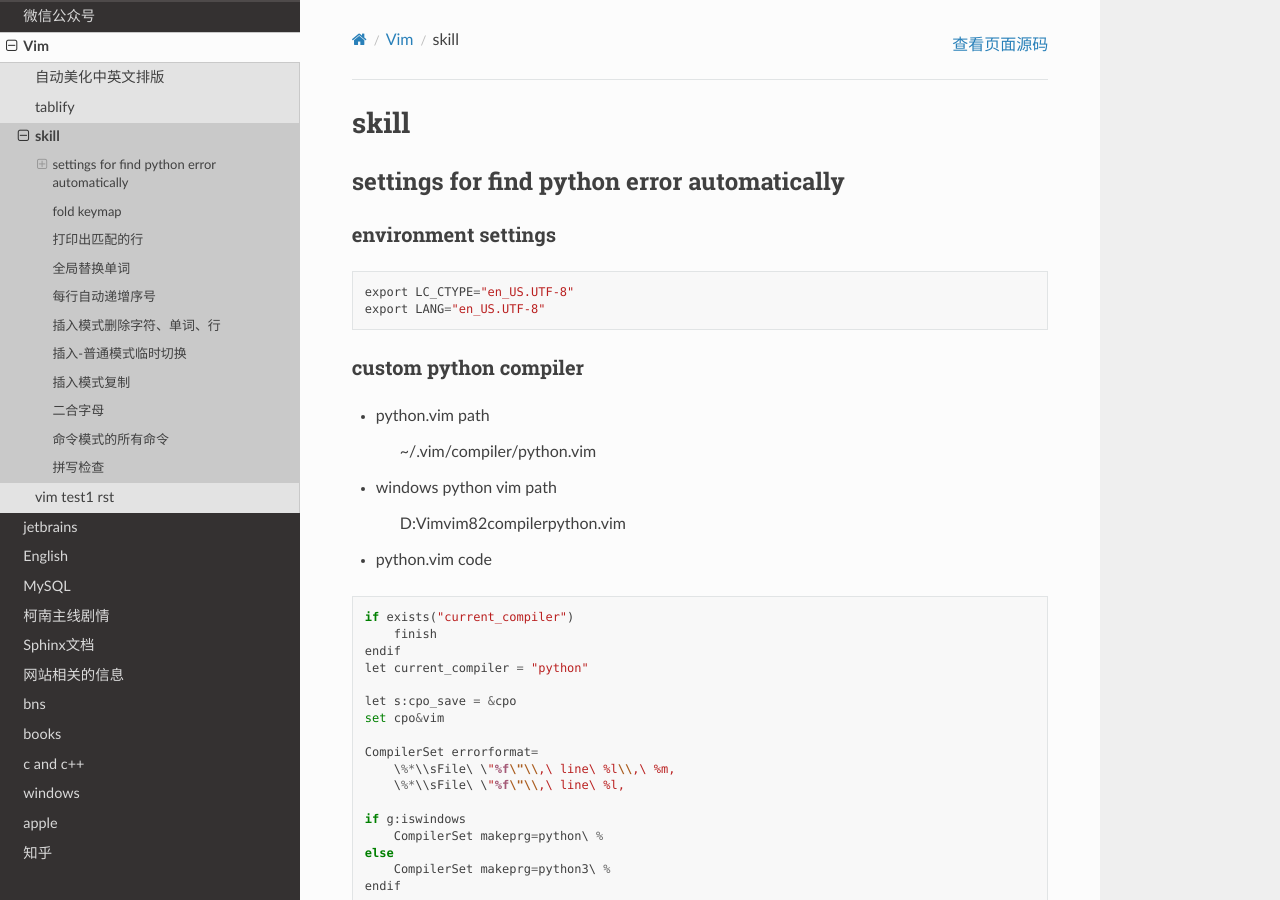
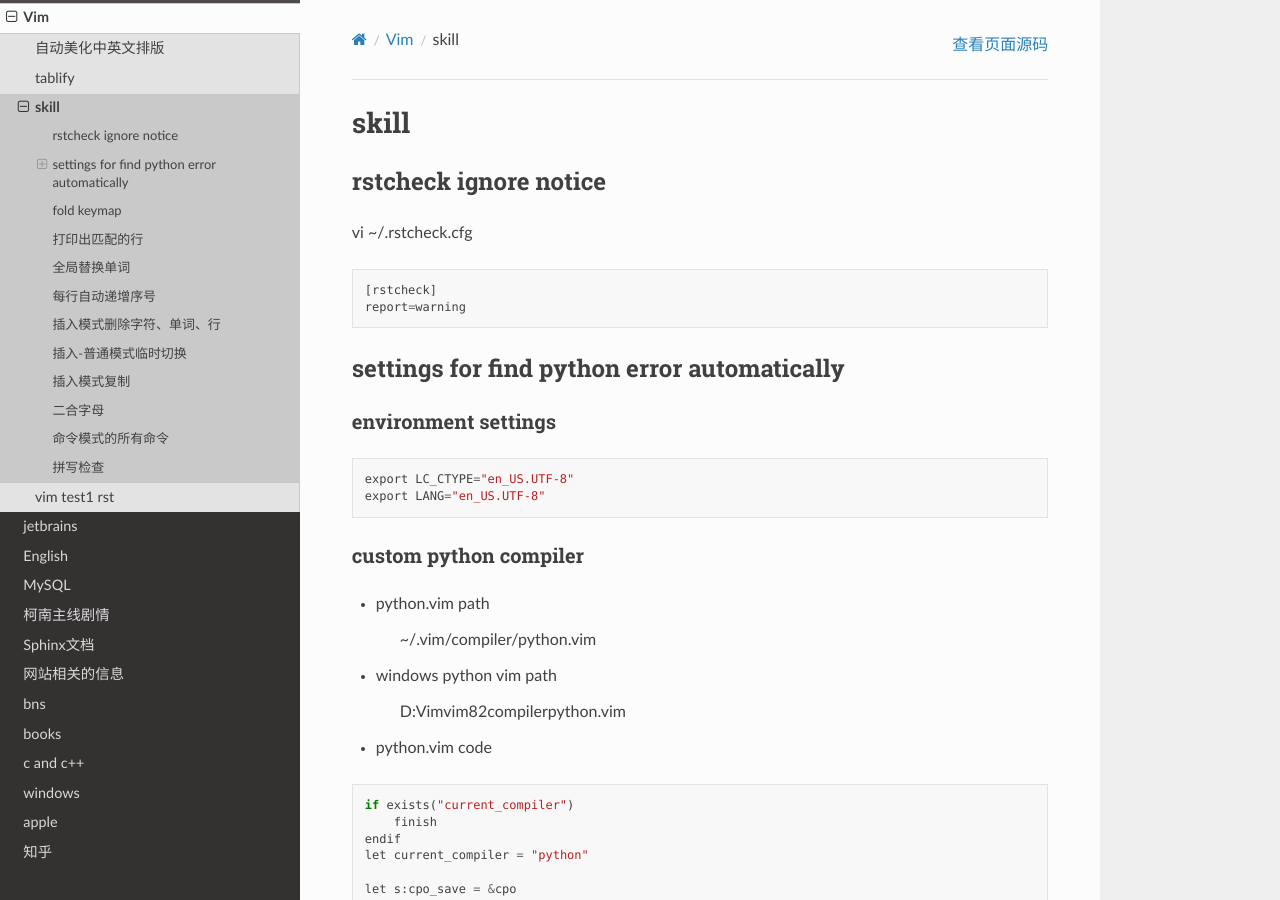
Before and after one commit to otfsenter/idlepig, a Sphinx documentation site: the page built from source/vim/skill.rst, in a window 1280 px wide and 900 px high. Built offline with Sphinx 7.4.7 and the Read the Docs theme 2.0.0, drawn with Linux system fonts in a browser that asks for light colours.

Commit message:
Update skill.rst

```diff
--- a/source/vim/skill.rst
+++ b/source/vim/skill.rst
@@ -3,6 +3,16 @@
 *****
 skill
 *****
+
+rstcheck ignore notice
+===============================
+
+vi ~/.rstcheck.cfg
+
+.. code::
+
+    [rstcheck]
+    report=warning
 
 settings for find python error automatically
 ================================================
```
